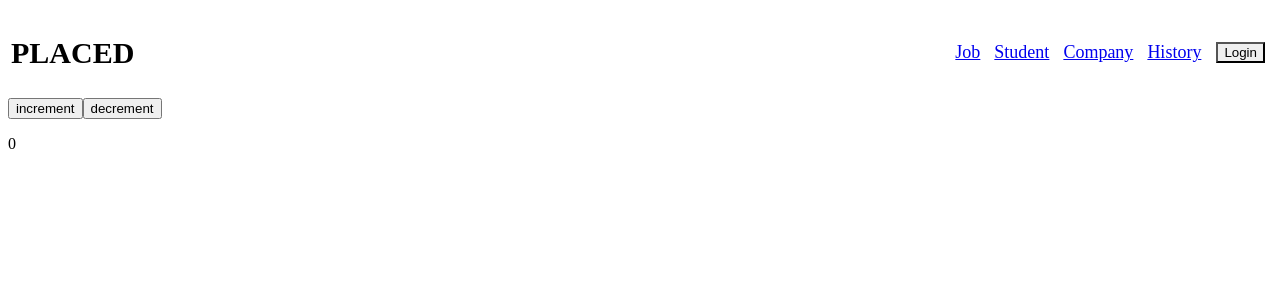
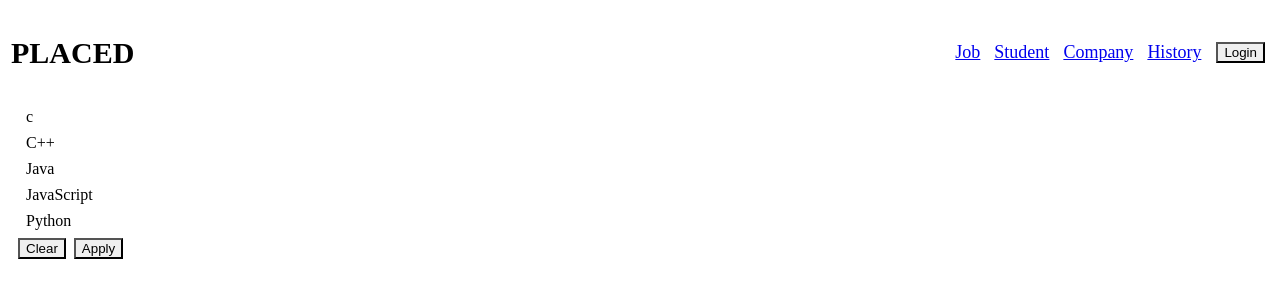
Before and after one commit to IDayanandJagtap/placement-portal, a React (Vite) app: page /del in a window 1280 px wide. Shown: the top 300 px of the page. Built offline with nearby package versions, Linux system fonts and the light colour scheme; the HTML template or start-up script is replaced by a standard one.

Commit message:
Add filter function

```diff
--- a/src/components/Del.jsx
+++ b/src/components/Del.jsx
@@ -1,30 +1,98 @@
+import { Button, Checkbox, HStack, Text, VStack } from "@chakra-ui/react";
 import React, { useState } from "react";
 
+const checkBoxes = ["c", "C++", "Java", "JavaScript", "Python"];
+
 const Del = () => {
-    const [counter, setCounter] = useState(0);
+    const [checkedArray, setCheckedArray] = useState([0, 0, 0, 0, 0]);
+
+    const handleOnCheckboxChange = (e, index) => {
+        // const index = parseInt(e.target.dataset.index);
+
+        let updatedChecked = [...checkedArray];
+        updatedChecked[index] = e.target.checked;
+
+        console.log(updatedChecked);
+        setCheckedArray(updatedChecked);
+    };
+
+    const handleOnClear = () => {
+        let length = checkBoxes.length;
+        let emptyArray = [];
+
+        for (let i = 0; i < length; i++) {
+            emptyArray[i] = false;
+        }
+
+        setCheckedArray(emptyArray);
+    };
 
     return (
-        <div>
-            <button
-                onClick={() => {
-                    setCounter(counter + 1);
-                }}
-            >
-                increment
-            </button>
-            <button
-                onClick={() => {
-                    setCounter(counter - 1);
-                }}
-            >
-                decrement
-            </button>
-
-            <br></br>
-
-            <p>{counter}</p>
-        </div>
+        <VStack p={10} alignItems={"start"}>
+            {checkBoxes.map((element, index) => {
+                return (
+                    <HStack>
+                        <Checkbox
+                            key={index}
+                            type="checkbox"
+                            isChecked={checkedArray[index]}
+                            data-index={index}
+                            onChange={(e) => {
+                                handleOnCheckboxChange(e, index);
+                            }}
+                        >
+                            {" "}
+                            {element}
+                        </Checkbox>
+                        {/* <Text>{element}</Text> */}
+                    </HStack>
+                );
+            })}
+            <HStack>
+                <Button onClick={handleOnClear}>Clear</Button>
+                <Button>Apply</Button>
+            </HStack>
+        </VStack>
     );
 };
 
 export default Del;
+
+// const handleOnApplyFilter = () => {
+//     let checkedLanguages = filterBoxValues
+//         .map((e, index) => {
+//             if (e == 1) {
+//                 return checkBoxes[index];
+//             }
+//         })
+//         .filter((e) => {
+//             if (e) return e;
+//         });
+
+//     // If the of checkedLanguages array is 0 then, no filter is applied so show all students;
+//     if (checkedLanguages.length == 0) {
+//         setStudentData(data);
+//         return;
+//     }
+
+//     // api call, to fetch filtered students, param => checkedLanguages
+//     // console.log(checkedLanguages);
+
+//     const filteredStudents = data
+//         .map((student) => {
+//             let flag = 0;
+//             checkedLanguages.forEach((language) => {
+//                 if (student.skills.includes(language)) {
+//                     flag = 1;
+//                 }
+//             });
+
+//             if (flag) return student;
+//         })
+//         .filter((e) => {
+//             if (e) return e;
+//         });
+
+//     // set state
+//     setStudentData(filteredStudents);
+// };
--- a/src/components/FetchLayout.jsx
+++ b/src/components/FetchLayout.jsx
@@ -12,10 +12,70 @@ import {
     Text,
     VStack,
 } from "@chakra-ui/react";
-import React from "react";
+import React, { useState } from "react";
 import StudentCard from "./student/StudentCard";
+import { FaLanguage } from "react-icons/fa6";
 
 const FetchLayout = ({ find }) => {
+    const [filterBoxValues, setFilterBoxValues] = useState(
+        Array(checkBoxes.length).fill(false)
+    );
+    const [studentData, setStudentData] = useState(data);
+
+    const handleCheckboxClick = (e, index) => {
+        let updatedChecked = [...filterBoxValues];
+        updatedChecked[index] = e.target.checked;
+
+        // console.log(updatedChecked);
+        setFilterBoxValues(updatedChecked);
+    };
+
+    const handleOnClearFilter = () => {
+        let emptyArray = Array(checkBoxes.length).fill(false);
+        setFilterBoxValues(emptyArray);
+        setStudentData(data);
+    };
+
+    const handleOnApplyFilter = () => {
+        const checkedItems = filterBoxValues
+            .map((elem, index) => {
+                if (elem) return checkBoxes[index];
+            })
+            .filter((elem) => {
+                if (elem) return elem;
+            });
+
+        // console.log(checkedItems);
+
+        if (checkedItems.length == 0) {
+            setStudentData(data);
+            return;
+        }
+
+        // api call, to fetch filtered students, param => checkedLanguages
+        // console.log(checkedLanguages);
+        // after an api call if no result is returned display msg no result found;
+
+        // Later remove this part
+        // Filter students based on skills
+        const filteredStudents = data
+            .map((student) => {
+                let flag = 0;
+                checkedItems.forEach((language) => {
+                    if (student.skills.includes(language)) {
+                        flag = 1;
+                    }
+                });
+
+                if (flag) return student;
+            })
+            .filter((elem) => {
+                if (elem) return elem;
+            });
+
+        setStudentData(filteredStudents);
+    };
+
     return (
         <Stack p={5}>
             {/* Search bar */}
@@ -59,7 +119,13 @@ const FetchLayout = ({ find }) => {
 
                         {checkBoxes.map((element, index) => {
                             return (
-                                <Checkbox key={index} variant={"ghost"}>
+                                <Checkbox
+                                    key={index}
+                                    isChecked={filterBoxValues[index]}
+                                    onChange={(e) => {
+                                        handleCheckboxClick(e, index);
+                                    }}
+                                >
                                     {element}
                                 </Checkbox>
                             );
@@ -71,8 +137,17 @@ const FetchLayout = ({ find }) => {
                             colorScheme="blue"
                             variant={"outline"}
                             size={"sm"}
+                            onClick={handleOnClearFilter}
                         >
                             Clear
+                        </Button>
+                        <Button
+                            colorScheme="blue"
+                            variant={"solid"}
+                            size={"sm"}
+                            onClick={handleOnApplyFilter}
+                        >
+                            Apply
                         </Button>
                     </HStack>
                 </Stack>
@@ -109,7 +184,7 @@ const FetchLayout = ({ find }) => {
 
 const checkBoxes = ["C", "C++", "Java", "JavaScript", "Python"];
 
-const studentData = [
+const data = [
     {
         id: 1,
         name: "Dayanand Jagtap",
```
